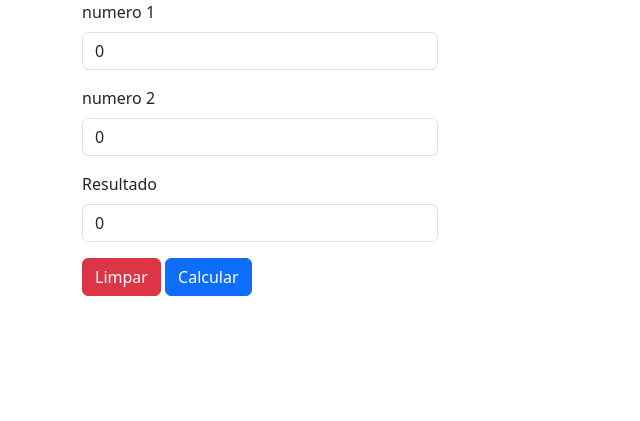
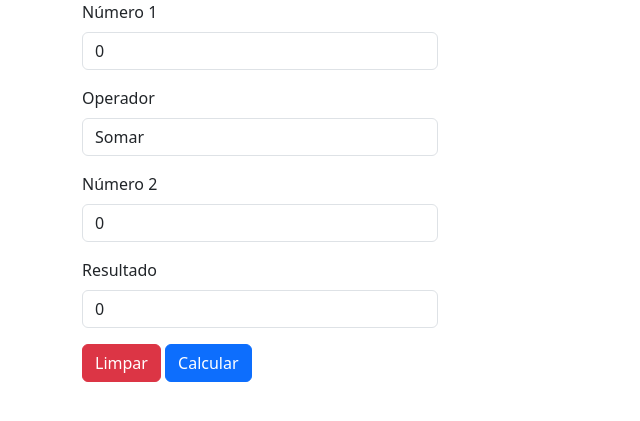
Before and after one commit to lipinhoo0/aula_php, a PHP site: page /calculadora.php in a window 1280 px wide. Shown: the top 421 px of the page, without its empty margins (0-640 px from the left). Run offline with PHP 8.4, Linux system fonts and the light colour scheme.

Commit message:
primeiro upload

```diff
--- a/calculadora.php
+++ b/calculadora.php
@@ -1,54 +1,97 @@
 <?php
-$numero1 = $_GET["numero1"] ?? 0;
-$numero2 = $_GET["numero2"]?? 0;
-$resultado = $numero1 + $numero2;
+
+// SISTEMA DE CALCULADORA EM PHP
+
+// PEGAR VARIÁVEIS VINDA NA URL
+// $variaveis = $_GET;
+
+// POR SER ARRAY, USAMOS O VAR_DUMP PARA
+// VERIFICAR SEU CONTEÚDO
+// var_dump($variaveis);
+
+// Dois símbolos de ?, significa um valor
+// padrão caso o $_GET não exista
+$numero1 = $_POST["numero1"] ?? 0;
+$numero2 = $_POST["numero2"] ?? 0;
+$operador = $_POST["operador"] ?? "somar";
+
+if ($operador == "somar") {
+    $resultado = $numero1 + $numero2;
+} elseif ($operador == "subtrair") {
+    $resultado = $numero1 - $numero2;
+} elseif ($operador == "multiplicar") {
+    $resultado = $numero1 * $numero2;
+} elseif ($operador == "dividir") {
+    if($numero2 == 0) {
+        echo "
+        <script>
+            alert('Impossível divisão por ZERO');
+            exit();
+        </script>
+        ";
+    } else {
+        $resultado = $numero1 / $numero2;
+    }
+}
+
 ?>
 
-
 <!DOCTYPE html>
-<html lang="en">
+<html lang="pt-br">
 
 <head>
     <meta charset="UTF-8">
     <meta name="viewport" content="width=device-width, initial-scale=1.0">
+    <title>Calculadora PHP</title>
     <link href="https://cdn.jsdelivr.net/npm/bootstrap@5.3.3/dist/css/bootstrap.min.css" rel="stylesheet" integrity="sha384-QWTKZyjpPEjISv5WaRU9OFeRpok6YctnYmDr5pNlyT2bRjXh0JMhjY6hW+ALEwIH" crossorigin="anonymous">
-    <title>Calculadora PHP</title>
 </head>
 
 <body>
+
     <div class="container">
         <div class="row">
             <div class="col-4">
-                <form>
+                <form method="post">
                     <div class="mb-3">
-                        <label for="numero1" class="form-label"> numero 1</label>
-                        <input value="<?php echo $numero1?>" id="numero1" type="number" name="numero1" class="form-control">
+                        <label for="numero1" class="form-label">Número 1</label>
+                        <input value="<?php echo $numero1 ?>" id="numero1" name="numero1" type="number" class="form-control">
                     </div>
                     <div class="mb-3">
-                        <label for="numero2" class="form-label"> numero 2</label>
-                        <input value="<?php echo $numero2?>" id="numero2" type="number" name="numero2" class="form-control">
+                        <label for="operador" class="form-label">Operador</label>
+                        <select class="form-control" id="operador" name="operador">
+                            <option <?php echo $operador=="somar" ? "selected" : "";?> value="somar">Somar</option>
+                            <option <?php echo $operador=="subtrair" ? "selected" : "";?> value="subtrair">Subtrair</option>
+                            <option <?php echo $operador=="multiplicar" ? "selected" : "";?> value="multiplicar">Multiplicar</option>
+                            <option <?php echo $operador=="dividir" ? "selected" : "";?> value="dividir">Dividir</option>
+                        </select>
                     </div>
                     <div class="mb-3">
-                        <label for="resultado" class="form-label"> Resultado </label>
-                        <input value="<?php echo $resultado?>" id="resultado" type="number" name="resultado" class="form-control" readonly>
+                        <label for="numero2" class="form-label">Número 2</label>
+                        <input value="<?php echo $numero2 ?>" id="numero2" name="numero2" type="number" class="form-control">
                     </div>
                     <div class="mb-3">
-                        <button onclick="limparFORM()" class="btn btn-danger" type="reset">Limpar</button>
+                        <label for="resultado" class="form-label">Resultado</label>
+                        <input value="<?php echo $resultado ?>" id="resultado" type="number" class="form-control" readonly>
+                    </div>
+                    <div class="mb-3">
+                        <button onclick="limparForm()" class="btn btn-danger" type="button">Limpar</button>
                         <button class="btn btn-primary" type="submit">Calcular</button>
                     </div>
                 </form>
             </div>
         </div>
     </div>
-<script>
-    function limparForm(){
-            document.getElementById("numero1").value =""
+
+    <script>
+        // FUNÇÃO PARA LIMPAR O FORMULÁRIO
+        function limparForm() {
+            document.getElementById("numero1").value = ""
             document.getElementById("numero1").focus()
-            document.getElementById("numero2").value =""
-            document.getElementById("resultado").value =""
-    }
-</script>
-    <script src="https://cdn.jsdelivr.net/npm/bootstrap@5.3.3/dist/js/bootstrap.bundle.min.js" integrity="sha384-YvpcrYf0tY3lHB60NNkmXc5s9fDVZLESaAA55NDzOxhy9GkcIdslK1eN7N6jIeHz" crossorigin="anonymous"></script>
+            document.getElementById("numero2").value = ""
+            document.getElementById("resultado").value = ""
+        }
+    </script>
+
 </body>
 
 </html>
```
